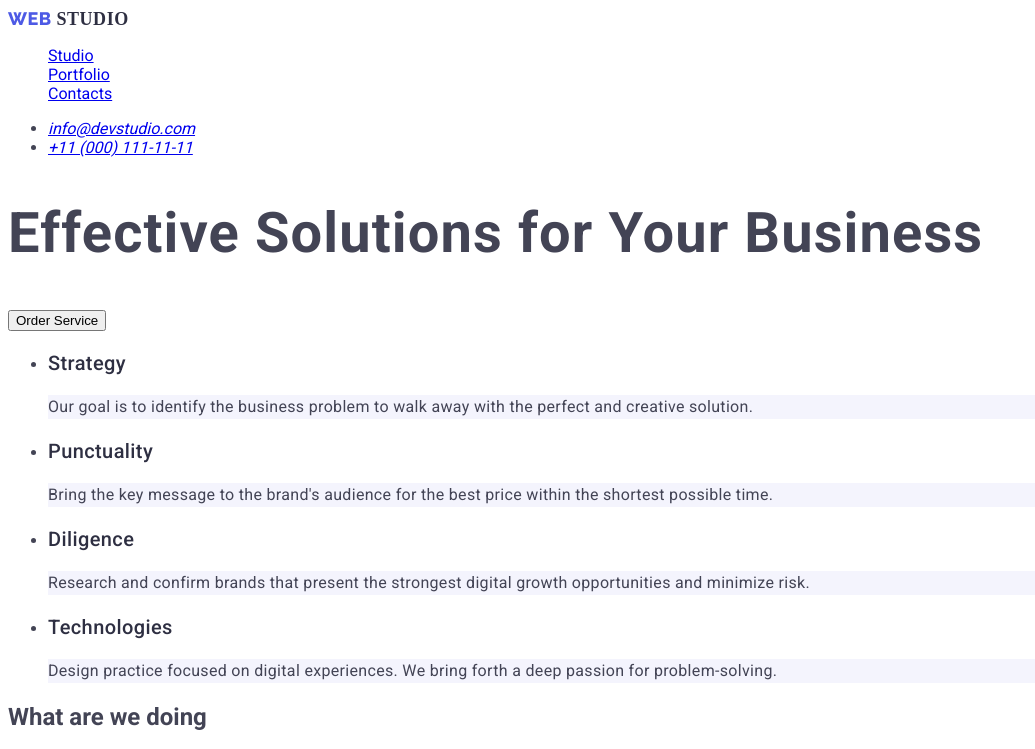
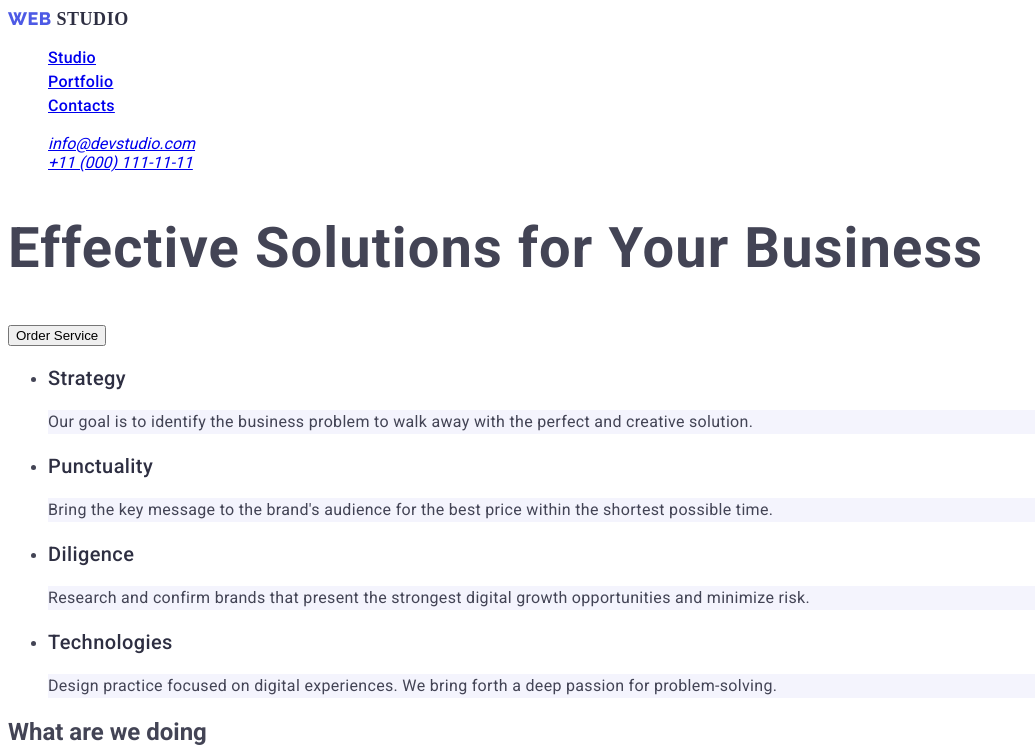
Before and after one commit to barin2010/goit-markup-hw-02, a plain HTML site: page index.html in a window 1280 px wide. Shown: the top 749 px of the page, without its empty margins (0-1035 px from the left). Drawn offline with Linux system fonts and the light colour scheme.

Commit message:
Connected Css

```diff
--- a/css/styles.css
+++ b/css/styles.css
@@ -54,7 +54,7 @@ span.studio {
 
 
 
-.list-menu.link {
+.nav-list {
   font-size: 16px;
   font-family: var(--primary-font);
   font-weight: 500;
--- a/index.html
+++ b/index.html
@@ -20,20 +20,20 @@
         <a class="web link" href="./index.html">
           Web <span class="studio">Studio</span>
         </a>
-        <ul class="list">
-          <li class="list-menu">
-            <a href="./index.html"class="link">Studio</a>
+        <ul class="nav-list list">
+          <li >
+            <a href="./index.html"class="list">Studio</a>
           </li>
-          <li class="list-menu">
-            <a href="./portfolio.html"class="link">Portfolio</a>
+          <li >
+            <a href="./portfolio.html"class="list">Portfolio</a>
           </li>
-          <li class="list-menu">
-            <a href="./index.html"class="link">Contacts</a>
+          <li >
+            <a href="./index.html"class="list">Contacts</a>
           </li>
         </ul>
       </nav>
       <address>
-        <ul>
+        <ul class="address-list list">
           <li class="contact">
             <a  href="mailto:info@devstudio.com" class="list"
               >info@devstudio.com</a
```
